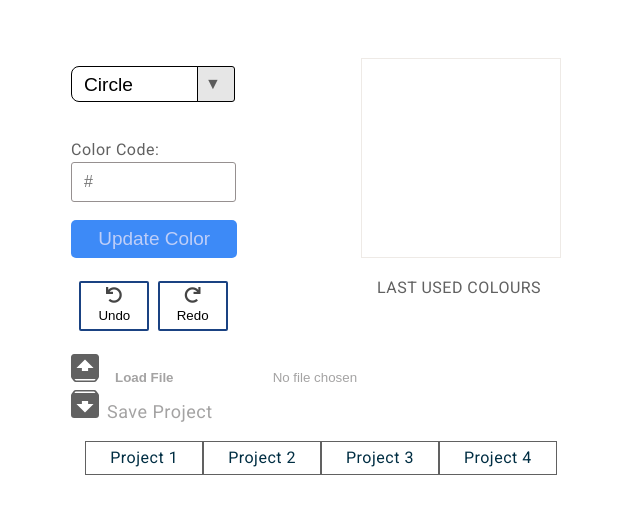
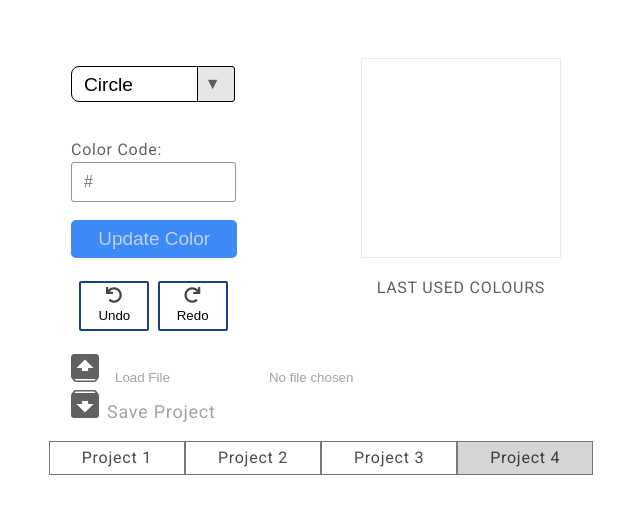
Before and after one commit to imcontrive/react-save-load-files, a React (Create React App) app: page /activeProject/2e4ec86f-7af9-481a-93af-19cd8b69ac4d in a window 1280 px wide. Shown: the top 514 px of the page, without its empty margins (319-959 px from the left). Built offline with nearby package versions, Linux system fonts and the light colour scheme.

Commit message:
minor updates

```diff
--- a/public/index.html
+++ b/public/index.html
@@ -9,8 +9,11 @@
     />
     <meta name="theme-color" content="#000000" />
     <link rel="manifest" href="%PUBLIC_URL%/manifest.json" />
-    <link rel="stylesheet" href="https://use.fontawesome.com/releases/v5.8.1/css/all.css">
-    <title>Task 2</title>
+    <link
+      rel="stylesheet"
+      href="https://use.fontawesome.com/releases/v5.8.1/css/all.css"
+    />
+    <title>Task:02 Undo-redo</title>
   </head>
   <body>
     <noscript>You need to enable JavaScript to run this app.</noscript>
--- a/src/App.js
+++ b/src/App.js
@@ -5,14 +5,6 @@ import ActiveProject from "./components/ActiveProject";
 import Nav from "./components/Nav";
 
 class App extends Component {
-  state = {
-    isActiveProject: ""
-  };
-
-  handleActiveProject = project => {
-    this.setState({ isActiveProject: project });
-  };
-
   render() {
     return (
       <Router>
--- a/src/components/ActiveProject.js
+++ b/src/components/ActiveProject.js
@@ -2,18 +2,16 @@ import React, { Component } from "react";
 import { connect } from "react-redux";
 import ControlPanel from "./ControlPanel";
 import Diagram from "./Diagram";
-import { throws } from "assert";
-// import SaveLoad from "./SaveLoad";
 
 class ActiveProject extends Component {
   state = {
     selectedFile: null,
-    location: ""
+    isActiveProject: ""
   };
 
   componentDidMount() {
-    // console.log(this.props.history.location.pathname, "location");
-    this.setState({ location: this.props.history.location.pathname });
+    console.log(this.props.match.params.id, "Active Project");
+    this.setState({ isActiveProject: this.props.match.params.id });
   }
 
   //Logic for Select a Stored File for Upload
@@ -27,17 +25,12 @@ class ActiveProject extends Component {
     }
   };
 
-  //Logic for Upload a Selected File to Active Project
-  // uploadProject = () => {
-  //   localStorage.setItem("StoreFiles", JSON.stringify(this.state.selectedFile));
-  // };
-
   //Logic for Download Projects
   downloadProject = () => {
     const { history, currentIndex } = this.props.allHistory;
     const a = document.createElement("a");
     a.className = "aClassName";
-    const file = new Blob([JSON.stringify(history[currentIndex])], {
+    const file = new Blob([JSON.stringify(history)], {
       type: "text/plain"
     });
     a.href = URL.createObjectURL(file);
@@ -50,7 +43,7 @@ class ActiveProject extends Component {
     return (
       <div className="isActiveContainer" style={{ paddingTop: "3rem" }}>
         <div className="userDataInputs">
-          <ControlPanel />
+          <ControlPanel isActiveProject={this.state.isActiveProject} />
           <Diagram />
         </div>
         <div className="uploadSaveFile">
@@ -63,7 +56,7 @@ class ActiveProject extends Component {
                   alt="Load"
                 />
                 <input
-                  class="custom-file-input"
+                  className="custom-file-input"
                   type="file"
                   name={this.state.selectedFile}
                   id="file01"
--- a/src/components/ControlPanel.js
+++ b/src/components/ControlPanel.js
@@ -18,6 +18,7 @@ class ControlPanel extends Component {
 
   //Logic for  Update colors/Shape into Redux Store
   updateColors = color => {
+    console.log(this.props.isActiveProject, "panel");
     this.props.dispatch({
       type: "ADD",
       payload: {
--- a/src/components/Diagram.js
+++ b/src/components/Diagram.js
@@ -12,7 +12,6 @@ class Diagram extends Component {
   render() {
     const { history, currentIndex } = this.props.allHistory;
     const current = history[currentIndex] || {};
-    // const lastThree = history.length > 3 ? history.sort((a, b) => a - b).slice(0, 3) : history;
     return (
       <div className="daigramWrapper">
         <div
@@ -36,17 +35,12 @@ class Diagram extends Component {
         <div className="isColorBoxes gap">
           <span className="lastUsedColor">
             {history
-              ? history
-                  .sort((a, b) => b - a)
-                  .slice(0, 3)
-                  .map((item, i) => (
-                    <>
+              ? history.map((item, i) => (
                   <span
                     className="box"
                     key={i}
                     style={{ backgroundColor: `${item.colorCode}` }}
                   ></span>
-                    </>
                 ))
               : ""}
           </span>
--- a/src/components/Nav.js
+++ b/src/components/Nav.js
@@ -4,10 +4,10 @@ import { NavLink } from "react-router-dom";
 export default class Nav extends Component {
   render() {
     const projects = [
-      { name: `Project 1`, id: `01` },
-      { name: `Project 2`, id: `02` },
-      { name: `Project 3`, id: `03` },
-      { name: `Project 4`, id: `04` }
+      { name: `Project 1`, id: `7f26d4ed-4db8-4097-b061-ce2483f332a1` },
+      { name: `Project 2`, id: `7cf56b57-d68e-4090-9bd6-bd7ddc6b7203` },
+      { name: `Project 3`, id: `3664c32f-9a3c-47eb-8c0d-3e49f189609a` },
+      { name: `Project 4`, id: `2e4ec86f-7af9-481a-93af-19cd8b69ac4d` }
     ];
     return (
       <div className="isWrapper">
@@ -16,9 +16,9 @@ export default class Nav extends Component {
             key={index}
             exact
             activeClassName="active"
-            to={`/activeProject/${"project" + project.id}`}
+            to={`/activeProject/${project.id}`}
           >
-            <li onClick={() => this.props.handleProject(project.name)}>{project.name}</li>
+            <li>{project.name}</li>
           </NavLink>
         ))}
       </div>
--- a/src/index.css
+++ b/src/index.css
@@ -137,7 +137,7 @@ input {
 }
 
 a {
-  color: #002e43;
+  color: #4b4a4a;
   text-decoration: none;
 }
 button,
@@ -152,7 +152,7 @@ body {
   color: #616161;
   font-family: "Roboto", sans-serif;
   line-height: 1.5;
-  letter-spacing: 0.5px;
+  letter-spacing: 0.75px;
 }
 .isWrapper {
   max-width: 900px;
@@ -168,15 +168,14 @@ li {
 }
 a {
   display: inline-block;
-  border: 1px solid #616161;
-  padding: 4px 24px;
+  border: 1px solid #797878;
+  padding: 4px 32px;
 }
 
 /* Styles for Active Project */
 .active {
-  color: black;
-  background: #262626;
-  /* padding: 4px 20px; */
+  color: #3b3b3b;
+  background: #d6d4d4;
 }
 
 /* userDataInputs */
@@ -194,17 +193,13 @@ a {
 .custom-file-input::before {
   content: "Load File";
   display: inline-block;
-  /* background: linear-gradient(top, #f9f9f9, #e3e3e3); */
-  /* border: 1px solid #999; */
   border-radius: 3px;
   padding: 5px 8px;
   outline: none;
   white-space: nowrap;
-  -webkit-user-select: none;
   cursor: pointer;
   text-shadow: 1px 1px #fff;
-  font-weight: 700;
-  /* font-size: 10pt; */
+  font-weight: 500;
 }
 .custom-file-input:hover::before {
   border-color: black;
@@ -212,6 +207,7 @@ a {
 .custom-file-input:active::before {
   background: -webkit-linear-gradient(top, #e3e3e3, #f9f9f9);
 }
+
 /* DropDown */
 
 .big {
--- a/src/reducers/reducer.js
+++ b/src/reducers/reducer.js
@@ -14,10 +14,12 @@ export default function undoRedoHandler(state = initialState, action) {
             : state.currentIndex - 1
       };
     case "ADD":
+      const data = [...state.history, action.payload];
+      var modifiedData = data.length > 3 ? data.slice(data.length - 3) : data;
       return {
         ...state,
-        history: [...state.history, action.payload],
-        currentIndex: state.currentIndex + 1
+        history: [...modifiedData],
+        currentIndex: modifiedData.length - 1
       };
     case "REDO":
       return {
```
Lines whose indentation alone changed are shown as unchanged.
